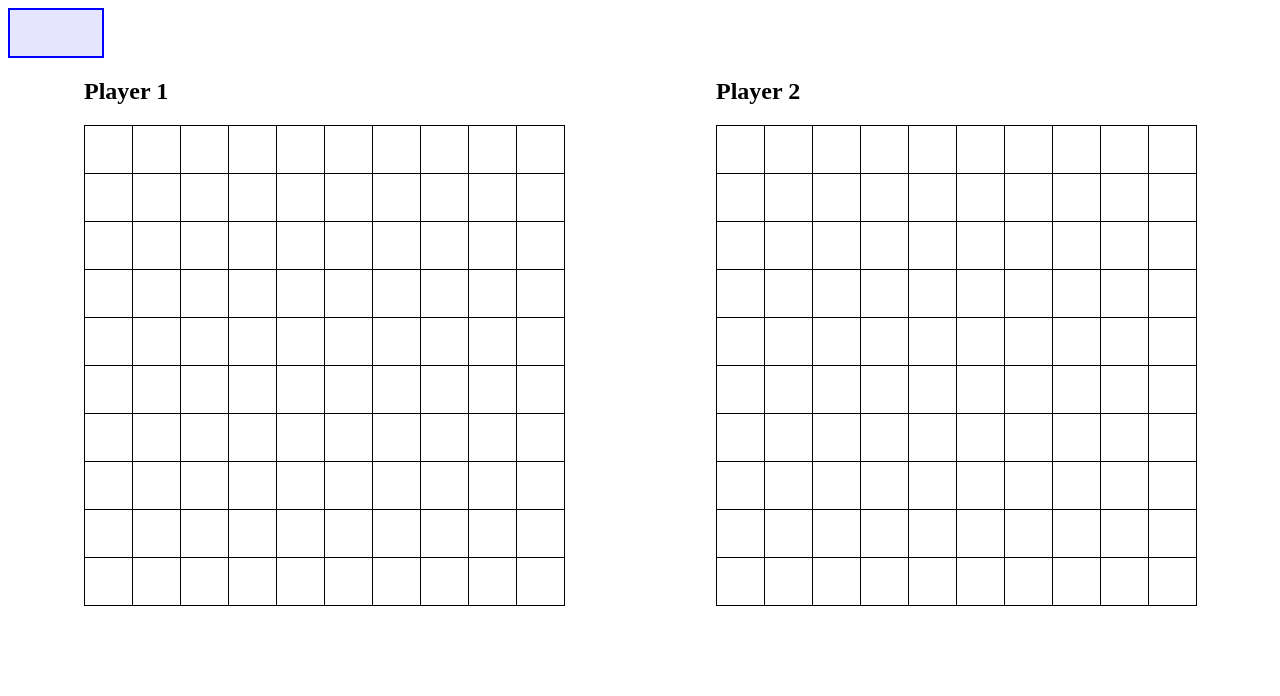
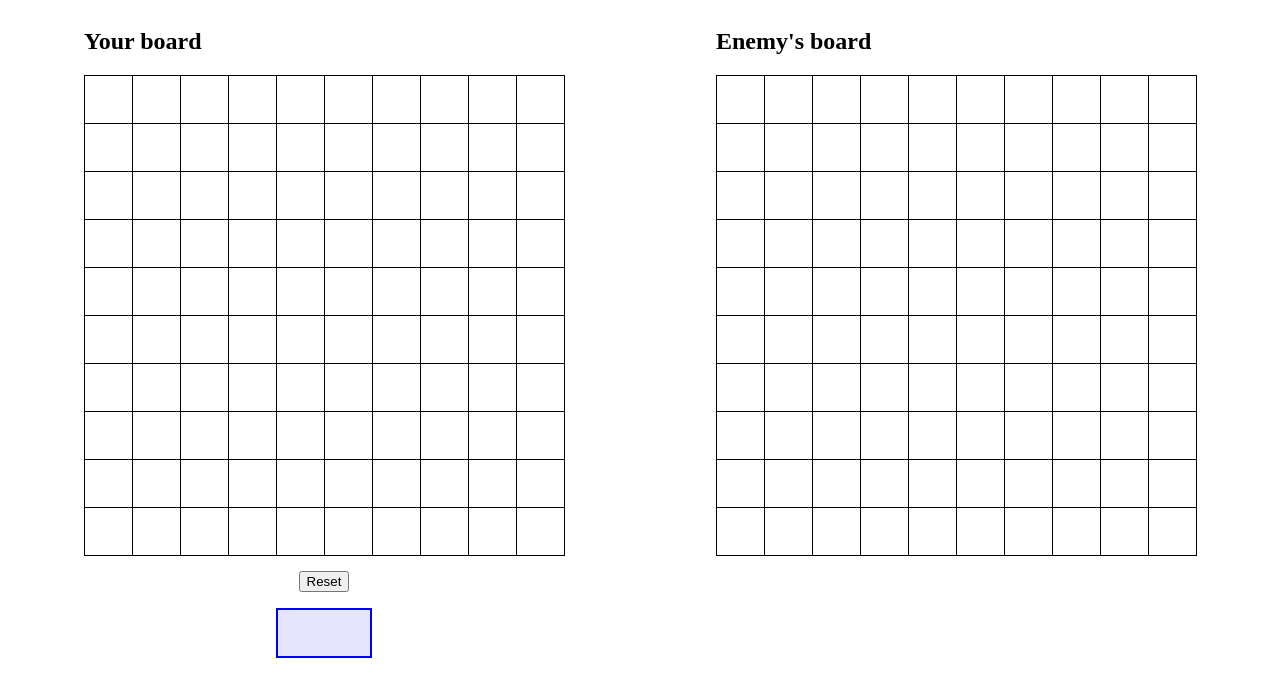
Before and after one commit to DerekWhiteM/battleship, a React app: page / in a window 1280 px wide. Shown: the top 696 px of the page. Built offline with nearby package versions, Linux system fonts and the light colour scheme.

Commit message:
update ships to rotate before being placed on the gameboard

```diff
--- a/public/style.css
+++ b/public/style.css
@@ -82,4 +82,14 @@
 .ship {
     background-color: rgb(0, 0, 255, .1);
     border: 2px solid blue;
+    margin: auto;
 }
+
+.gameboard__controls {
+    margin-top: 1rem;
+    text-align: center;
+}
+
+.gameboard__controls__reset {
+    margin-bottom: 1rem;
+}
--- a/src/App.tsx
+++ b/src/App.tsx
@@ -2,18 +2,16 @@ import Gameboard from "./components/Gameboard"
 import Game from "./modules/Game"
 import Player from "./modules/Player"
 
-import Ship from "./components/Ship"
 import { DndProvider } from "react-dnd"
 import { HTML5Backend } from "react-dnd-html5-backend"
 
 const player1 = new Player('Player 1')
-const player2 = new Player('Player 2')
+const player2 = new Player('Player 2', false)
 
 const game = new Game(player1, player2)
 
 export default function App () {
     return <DndProvider backend={HTML5Backend}>
-        <Ship id={'1'} length={2} />
         <div className="gameboards__wrapper">
             <Gameboard player={player1} game={game} />
             <Gameboard player={player2} game={game} />
--- a/src/components/Gameboard.tsx
+++ b/src/components/Gameboard.tsx
@@ -4,18 +4,30 @@ import Game from "../modules/Game"
 import { useDrop } from 'react-dnd'
 import Ship from "../modules/Ship"
 import { useState } from "react"
+import ShipComponent from "./Ship"
 
 export default function Gameboard (props: { player: Player, game: Game }) {
     const { player, game } = props
 
-    const [ships, setShips] = useState(Array<Ship>)
+    const [ships, setShips] = useState<Array<Ship>>([])
+    const [placingMode, setPlacingMode] = useState('horizontal')
+    const title = player.isHuman ? "Your board" : "Enemy's board"
 
     return (
         <div className="gameboard">
-            <h2>{player.name}</h2>
+            <h2>{title}</h2>
             <div className="gameboard__grid">
                 <Tiles />
             </div>
+            {player.isHuman &&
+                <div className="gameboard__controls">
+                    <button className="gameboard__controls__reset" onClick={() => {
+                        player.gameboard.placedShips = []
+                        setShips(player.gameboard.placedShips)
+                    }}>Reset</button>
+                    <ShipComponent id={'1'} length={2} placingMode={placingMode} setPlacingMode={setPlacingMode}/>
+                </div>
+            }
         </div>
     )
 
@@ -61,13 +73,28 @@ export default function Gameboard (props: { player: Player, game: Game }) {
         const [collectProps, drop] = useDrop(() => ({
             accept: 'ship',
             drop: (item: any, monitor: any) => {
-                const initialClientOffset = monitor.getInitialClientOffset()
-                const initialSourceClientOffset = monitor.getInitialSourceClientOffset()
-                const index = Math.ceil((initialClientOffset.x - initialSourceClientOffset.x) / 48) - 1
-                const location = {
-                    start: { x: x - index, y },
-                    end: { x: x - index + item.length - 1, y }
+
+                function getLocation () {
+                    const initialClientOffset = monitor.getInitialClientOffset()
+                    const initialSourceClientOffset = monitor.getInitialSourceClientOffset()
+                    const index = placingMode === 'horizontal'
+                        ? Math.ceil((initialClientOffset.x - initialSourceClientOffset.x) / 48) - 1
+                        : Math.ceil((initialClientOffset.y - initialSourceClientOffset.y) / 48) - 1
+
+                    if (placingMode === 'horizontal') {
+                        return {
+                            start: { x: x - index, y },
+                            end: { x: x - index + item.length - 1, y }
+                        }
+                    } else {
+                        return {
+                            start: { x, y: y - index },
+                            end: { x, y: y - index + item.length - 1 }
+                        }
+                    }
                 }
+
+                const location = getLocation()
                 if (location.start.x < 0 || location.end.x > 9) return alert('Invalid location')
                 setShips(prevState => {
                     const arr = [...prevState]
@@ -83,35 +110,6 @@ export default function Gameboard (props: { player: Player, game: Game }) {
             const coords = {
                 x: Number(e.target.dataset.x),
                 y: Number(e.target.dataset.y)
-            }
-            if (!game.isPlaying) {
-                setShips(prevState => {
-                    const arr = [...prevState]
-                    const ship = arr.find(ship => isHit(ship, { x: coords.x, y: coords.y }))
-                    if (!ship || !ship.location) return prevState
-                    const orientation = ship.location?.start.y === ship.location?.end.y
-                        ? 'horizontal'
-                        : 'vertical'
-                    if (orientation === 'horizontal') {
-                        ship.location = {
-                            start: ship.location.start,
-                            end: {
-                                x: ship.location.start.x,
-                                y: ship.location.start.y + ship.length - 1
-                            }
-                        }
-                    } else {
-                        ship.location = {
-                            start: ship.location.start,
-                            end: {
-                                x: ship.location.start.x + ship.length -1,
-                                y: ship.location.start.y
-                            }
-                        }
-                    }
-                    return arr
-                })
-                return
             }
             if (game.turn === player) {
                 alert('It is not your turn')
--- a/src/components/Ship.tsx
+++ b/src/components/Ship.tsx
@@ -1,8 +1,9 @@
 import { useDrag } from 'react-dnd'
+import { useState } from 'react'
 
 // When click to drag, determine which index of the ship was clicked
-export default function Ship (props: { id: string, length: number }) {
-    const { id, length } = props
+export default function Ship (props: { id: string, length: number, placingMode: string, setPlacingMode: Function }) {
+    const { id, length, placingMode, setPlacingMode } = props
     const [{isDragging}, drag] = useDrag(() => ({
         type: 'ship',
         item: {
@@ -19,5 +20,16 @@ export default function Ship (props: { id: string, length: number }) {
         gridTemplateColumns: `repeat(${length}, calc(3rem - 2px) )`,
         width: 'fit-content'
     }
-    return <div id={id} className="ship" style={style} ref={drag}></div>
+    return <div id={id} className="ship" style={style} ref={drag} onClick={handleClick}></div>
+    function handleClick(e: any) {
+        if (placingMode === 'horizontal') {
+            e.target.style.gridTemplateRows = `repeat(${length}, calc(3rem - 2px) )`
+            e.target.style.gridTemplateColumns = 'calc(3rem - 2px)'
+            setPlacingMode('vertical')
+        } else {
+            e.target.style.gridTemplateRows = 'calc(3rem - 2px)'
+            e.target.style.gridTemplateColumns = `repeat(${length}, calc(3rem - 2px) )`
+            setPlacingMode('horizontal')
+        }
+    }
 }
--- a/src/modules/Game.ts
+++ b/src/modules/Game.ts
@@ -4,7 +4,6 @@ export default class Game {
 
     player1
     player2
-    isPlaying = false
 
     constructor (player1: Player, player2: Player) {
         this.player1 = player1
@@ -24,8 +23,4 @@ export default class Game {
             : this.player2
     }
 
-    start() {
-        this.isPlaying = true
-    }
-
 }
```
Also changed, not shown: 1 other file (tests, documents, lock files or other folders).
